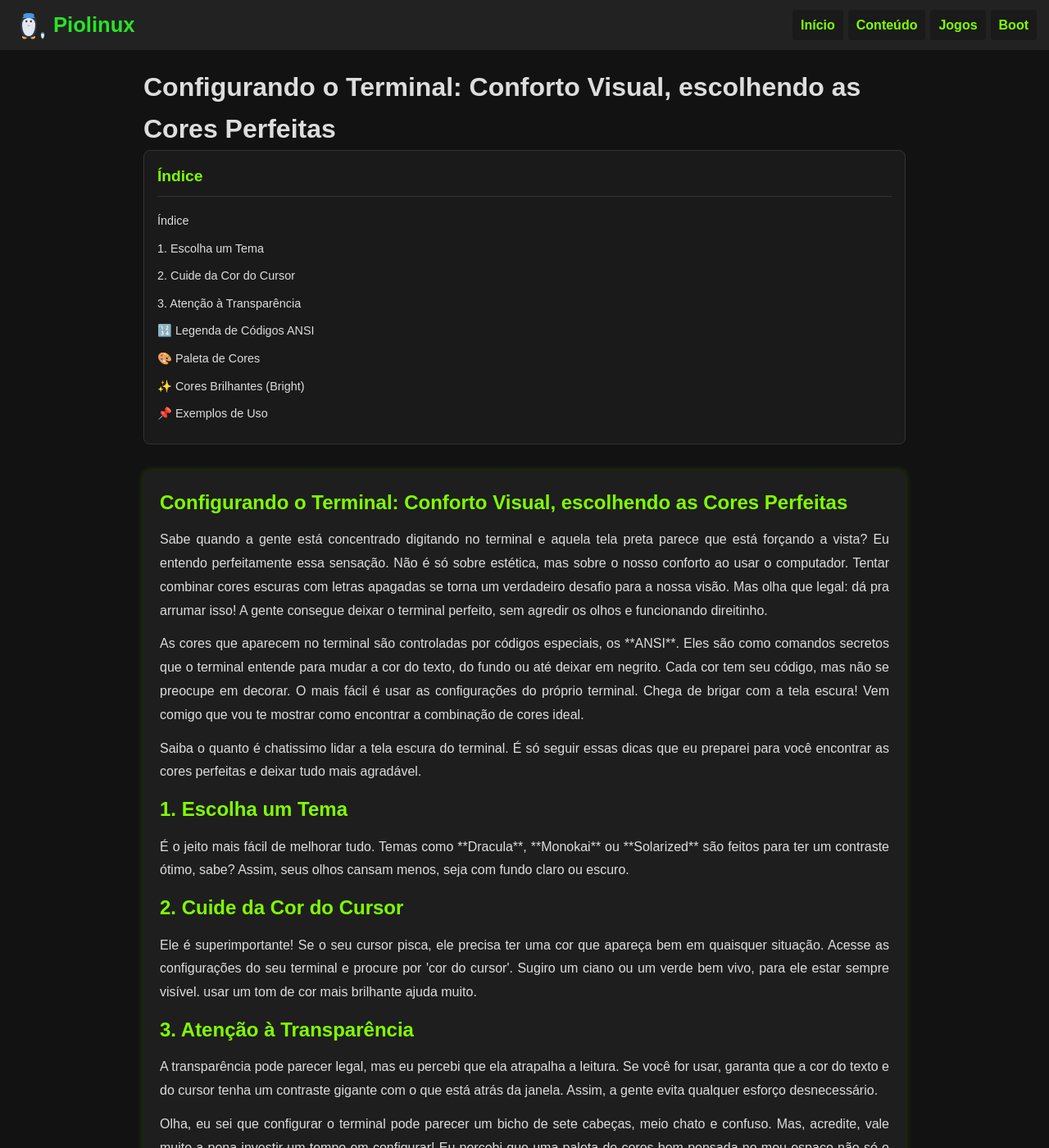
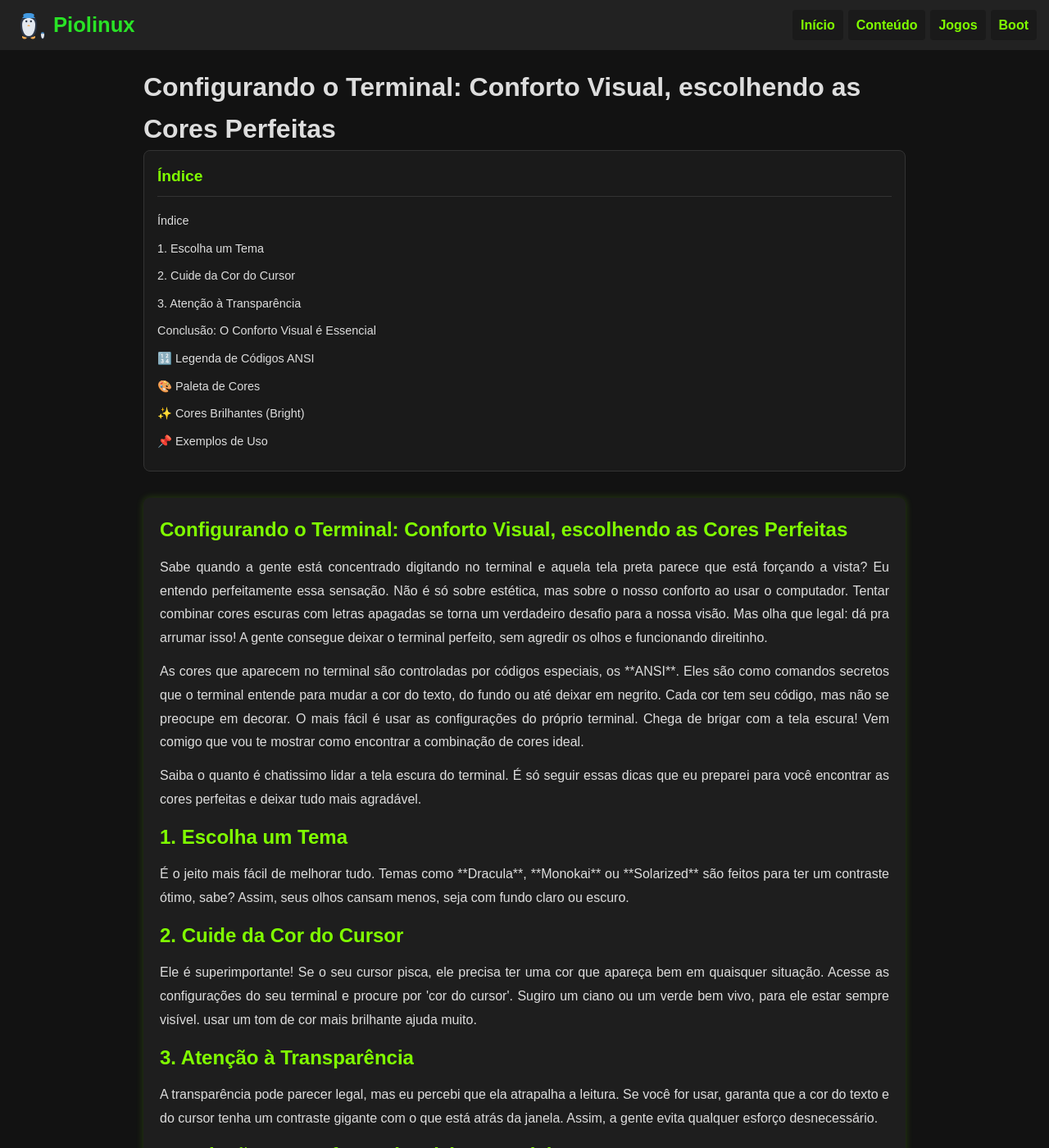
Before and after one commit to Piolinux/piolinux-site, a Jekyll site: the page built from _posts/2025-08-26-configurando-o-terminal- conforto-visual-escolhendo-as-cores-perfeitas.md, in a window 1280 px wide and 1400 px high. Shown: the whole window at 82% size. Built offline with Jekyll 4.4.1, drawn with Linux system fonts in a browser that asks for light colours; some of the changed text lies outside the part shown.

Commit message:
Update 2025-08-26-configurando-o-terminal- conforto-visual-escolhendo-as-cores-perfeitas.md

```diff
--- a/_posts/2025-08-26-configurando-o-terminal- conforto-visual-escolhendo-as-cores-perfeitas.md
+++ b/_posts/2025-08-26-configurando-o-terminal- conforto-visual-escolhendo-as-cores-perfeitas.md
@@ -43,6 +43,8 @@ author: "PioLinux"
     <p>
         A transparência pode parecer legal, mas eu percebi que ela atrapalha a leitura. Se você for usar, garanta que a cor do texto e do cursor tenha um contraste gigante com o que está atrás da janela. Assim, a gente evita qualquer esforço desnecessário.
     </p>
+
+<h2>Conclusão: O Conforto Visual é Essencial</h2>
 
     <p>
         Olha, eu sei que configurar o terminal pode parecer um bicho de
```
